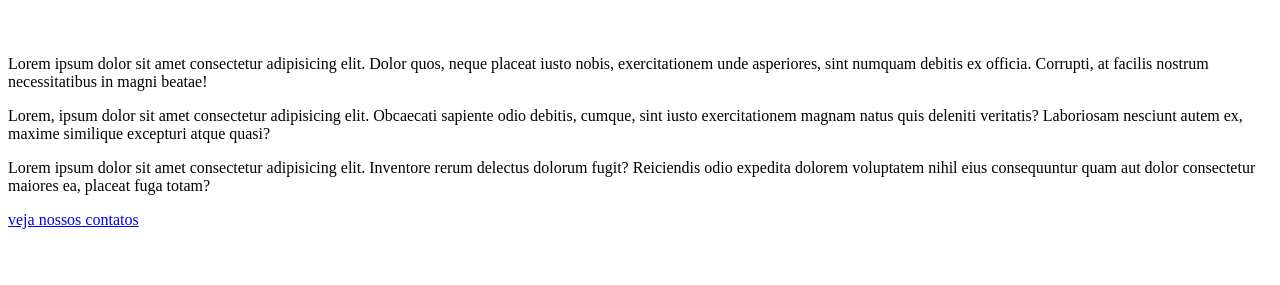
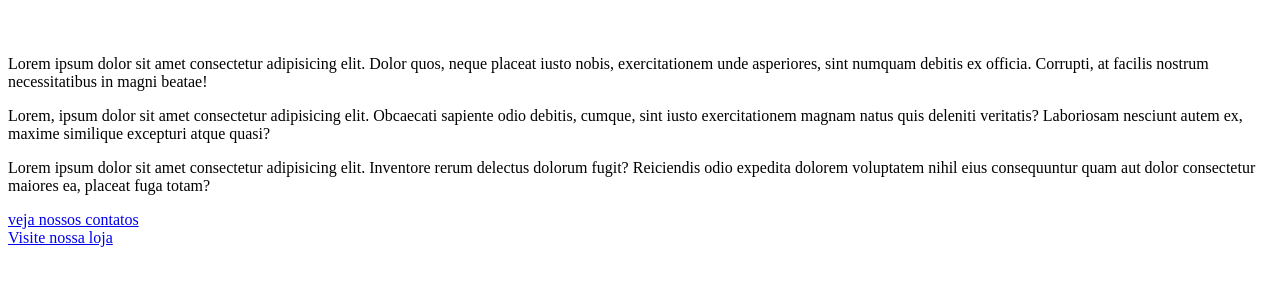
Before and after one commit to allex-aguiar/Meu-Sitezinho, a plain HTML site: page index.html in a window 1280 px wide. Shown: the part 59-344 px from the top of the page. Drawn offline with Linux system fonts and the light colour scheme.

Commit message:
Update index.html

```diff
--- a/index.html
+++ b/index.html
@@ -12,5 +12,7 @@
     <p>Lorem, ipsum dolor sit amet consectetur adipisicing elit. Obcaecati sapiente odio debitis, cumque, sint iusto exercitationem magnam natus quis deleniti veritatis? Laboriosam nesciunt autem ex, maxime similique excepturi atque quasi?</p>
     <p>Lorem ipsum dolor sit amet consectetur adipisicing elit. Inventore rerum delectus dolorum fugit? Reiciendis odio expedita dolorem voluptatem nihil eius consequuntur quam aut dolor consectetur maiores ea, placeat fuga totam?</p>
 <a href="contato.html">veja nossos contatos</a>
+<br>
+<a href="https://google.com">Visite nossa loja</a>
 </body>
 </html>
```
